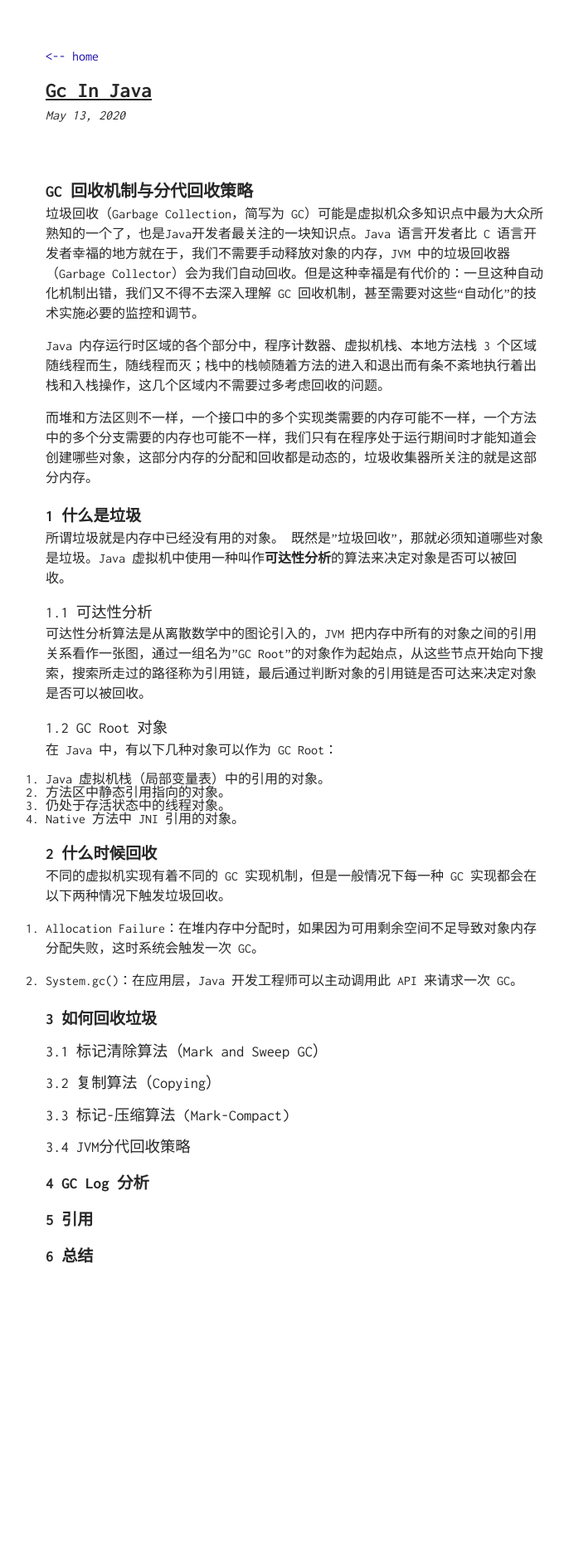
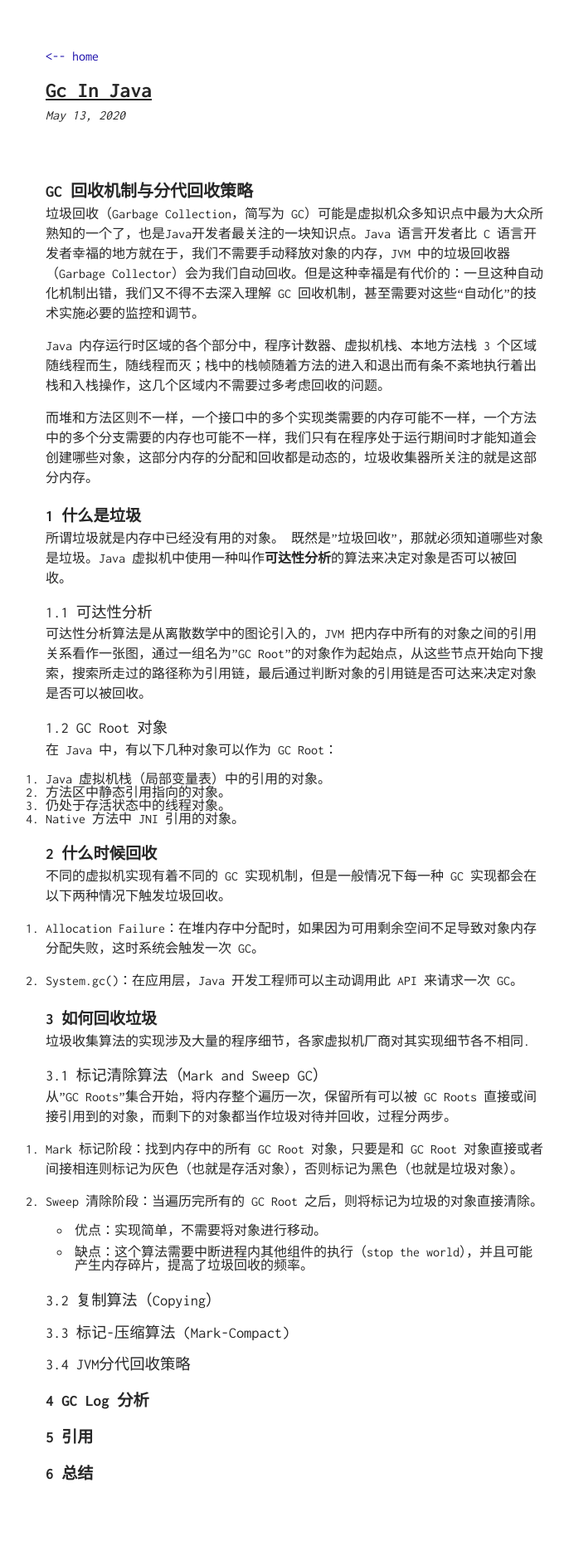
Before and after one commit to TobiahShaw/TobiahShaw.github.io, a Jekyll site: the page built from _posts/2020-05-13-GC-in-Java.md, in a window 1280 px wide. Shown: the whole page at 83% size, without its empty margins (285-971 px from the left). Built offline with Jekyll 4.4.1, drawn with Linux system fonts in a browser that asks for light colours; our own code applies the rules of GitHub Pages for plain Markdown files; before the commit the page ends 1619 px from its top, so only the background shows below that.

Commit message:
update some content;

```diff
--- a/_posts/2020-05-13-GC-in-Java.md
+++ b/_posts/2020-05-13-GC-in-Java.md
@@ -33,7 +33,18 @@
 
 ## 3 如何回收垃圾
 
+垃圾收集算法的实现涉及大量的程序细节，各家虚拟机厂商对其实现细节各不相同.
+
 ### 3.1 标记清除算法（Mark and Sweep GC）
+
+从”GC Roots”集合开始，将内存整个遍历一次，保留所有可以被 GC Roots 直接或间接引用到的对象，而剩下的对象都当作垃圾对待并回收，过程分两步。
+
+1. Mark 标记阶段：找到内存中的所有 GC Root 对象，只要是和 GC Root 对象直接或者间接相连则标记为灰色（也就是存活对象），否则标记为黑色（也就是垃圾对象）。
+
+2. Sweep 清除阶段：当遍历完所有的 GC Root 之后，则将标记为垃圾的对象直接清除。
+
+- 优点：实现简单，不需要将对象进行移动。
+- 缺点：这个算法需要中断进程内其他组件的执行（stop the world），并且可能产生内存碎片，提高了垃圾回收的频率。
 
 ### 3.2 复制算法（Copying）
 
```
